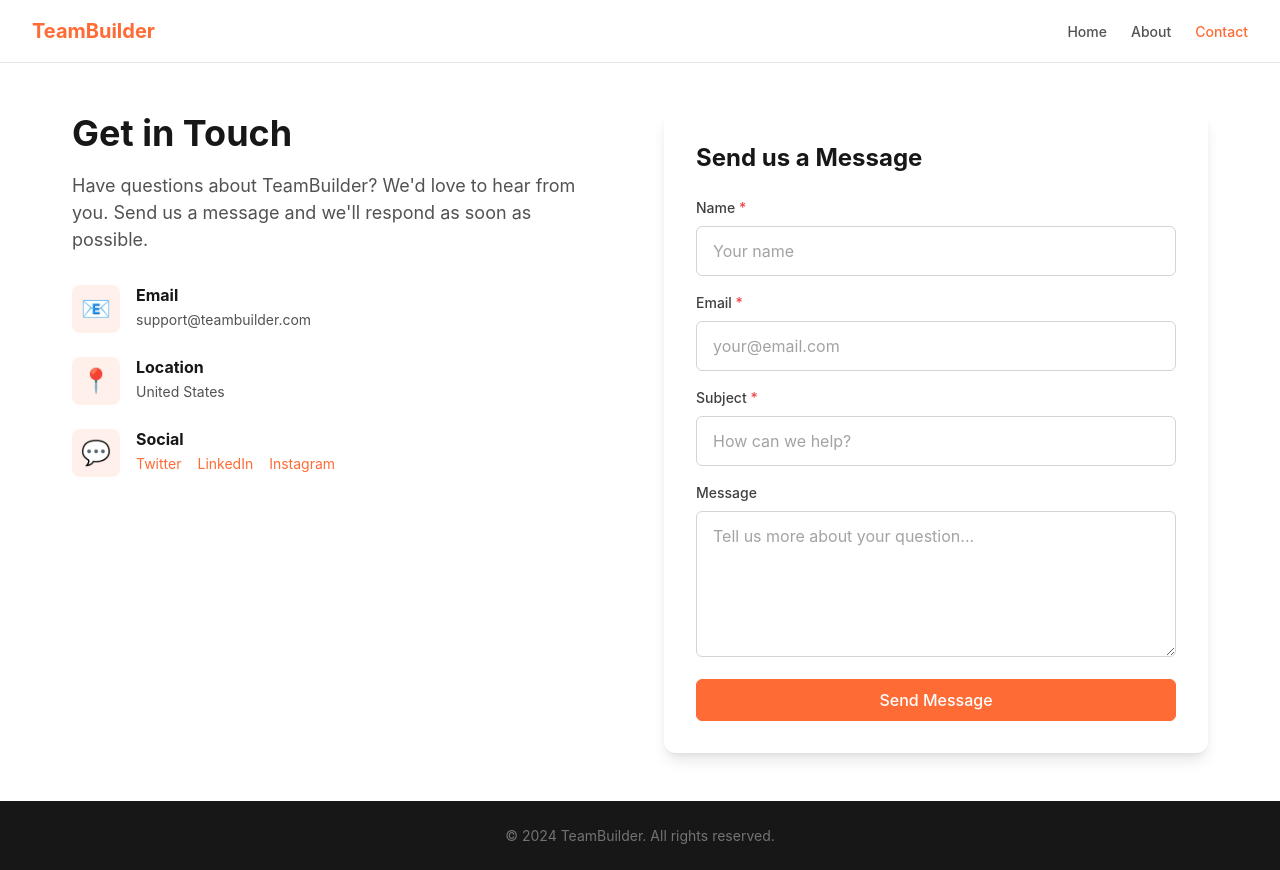
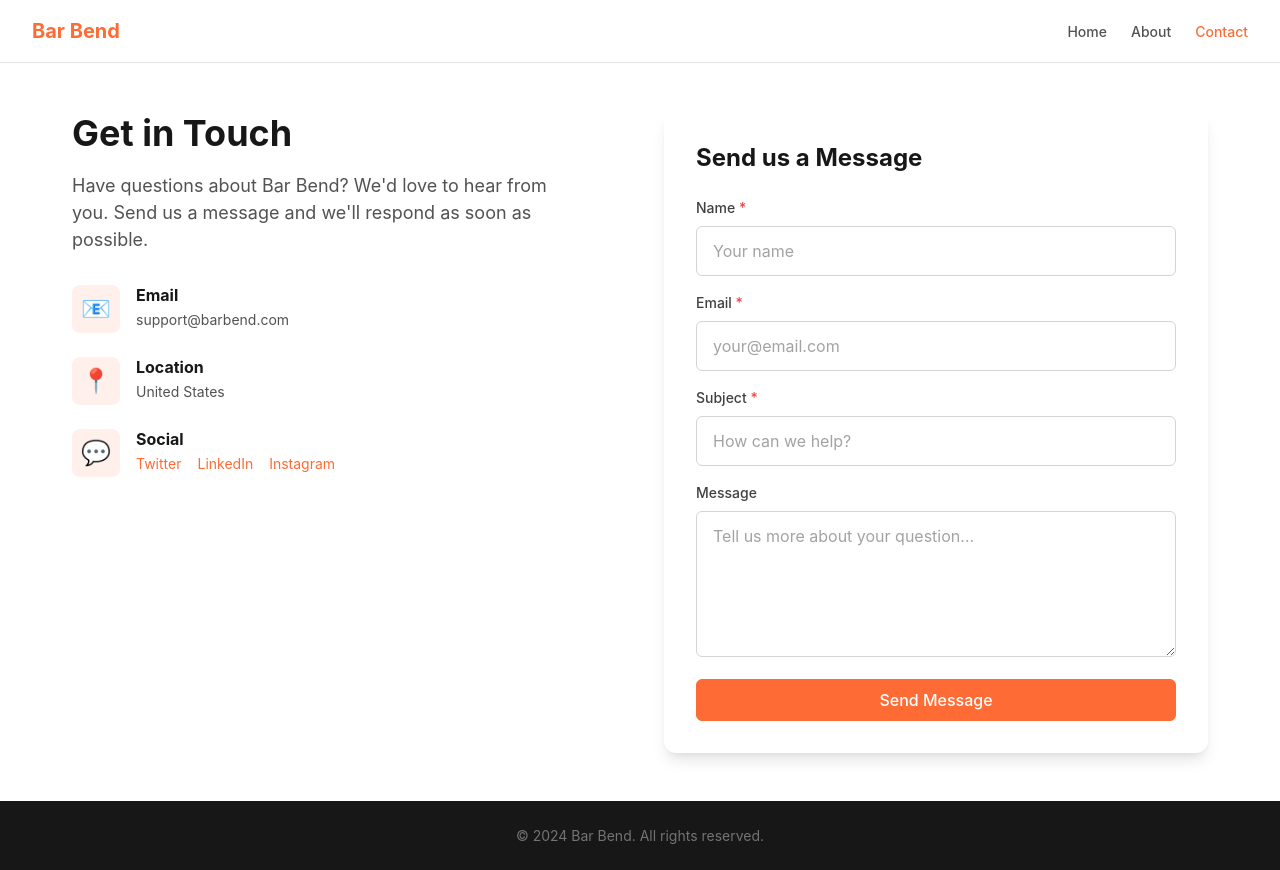
Before and after one commit to RunThatCode69/BentBarTest1, a React (Create React App) app in the folder client/: page /contact in a window 1280 px wide. Built offline with nearby package versions, Linux system fonts and the light colour scheme; no server answers.

Commit message:
Rename TeamBuilder to Bar Bend throughout the app

```diff
--- a/client/package.json
+++ b/client/package.json
@@ -1,5 +1,5 @@
 {
-  "name": "teambuilder-client",
+  "name": "barbend-client",
   "version": "0.1.0",
   "private": true,
   "dependencies": {
--- a/client/public/index.html
+++ b/client/public/index.html
@@ -5,10 +5,10 @@
     <link rel="icon" href="%PUBLIC_URL%/favicon.ico" />
     <meta name="viewport" content="width=device-width, initial-scale=1" />
     <meta name="theme-color" content="#FF6B35" />
-    <meta name="description" content="TeamBuilder - Workout Management for Coaches and Athletes" />
+    <meta name="description" content="Bar Bend - Workout Management for Coaches and Athletes" />
     <link rel="apple-touch-icon" href="%PUBLIC_URL%/logo192.png" />
     <link rel="manifest" href="%PUBLIC_URL%/manifest.json" />
-    <title>TeamBuilder - Workout Management</title>
+    <title>Bar Bend - Workout Management</title>
   </head>
   <body>
     <noscript>You need to enable JavaScript to run this app.</noscript>
--- a/client/src/components/auth/AthleteSignup.jsx
+++ b/client/src/components/auth/AthleteSignup.jsx
@@ -123,7 +123,7 @@
   return (
     <div className="auth-page">
       <nav className="auth-nav">
-        <Link to="/" className="nav-logo">TeamBuilder</Link>
+        <Link to="/" className="nav-logo">Bar Bend</Link>
         <Link to="/signup" className="nav-back">← Back</Link>
       </nav>
 
--- a/client/src/components/auth/CoachSignup.jsx
+++ b/client/src/components/auth/CoachSignup.jsx
@@ -111,7 +111,7 @@
   return (
     <div className="auth-page">
       <nav className="auth-nav">
-        <Link to="/" className="nav-logo">TeamBuilder</Link>
+        <Link to="/" className="nav-logo">Bar Bend</Link>
         <Link to="/signup" className="nav-back">← Back</Link>
       </nav>
 
--- a/client/src/components/auth/TrainerSignup.jsx
+++ b/client/src/components/auth/TrainerSignup.jsx
@@ -84,7 +84,7 @@
   return (
     <div className="auth-page">
       <nav className="auth-nav">
-        <Link to="/" className="nav-logo">TeamBuilder</Link>
+        <Link to="/" className="nav-logo">Bar Bend</Link>
         <Link to="/signup" className="nav-back">← Back</Link>
       </nav>
 
--- a/client/src/components/common/Navbar.jsx
+++ b/client/src/components/common/Navbar.jsx
@@ -45,7 +45,7 @@
     <nav className="navbar">
       <div className="navbar-container">
         <Link to={user?.role === 'coach' ? '/coach/dashboard' : user?.role === 'athlete' ? '/athlete/dashboard' : '/'} className="navbar-logo">
-          <span className="logo-text">TeamBuilder</span>
+          <span className="logo-text">Bar Bend</span>
         </Link>
 
         <div className="navbar-links">
--- a/client/src/pages/About.jsx
+++ b/client/src/pages/About.jsx
@@ -39,7 +39,7 @@
   return (
     <div className="about-page">
       <nav className="about-nav">
-        <Link to="/" className="nav-logo">TeamBuilder</Link>
+        <Link to="/" className="nav-logo">Bar Bend</Link>
         <div className="nav-links">
           <Link to="/" className="nav-link">Home</Link>
           <Link to="/about" className="nav-link active">About</Link>
@@ -50,7 +50,7 @@
       <section className="about-hero">
         <div className="container">
           <h1>Transform Your Team's Training</h1>
-          <p>TeamBuilder is the modern solution for coaches and athletes to manage workouts, track progress, and achieve their goals together.</p>
+          <p>Bar Bend is the modern solution for coaches and athletes to manage workouts, track progress, and achieve their goals together.</p>
         </div>
       </section>
 
@@ -86,7 +86,7 @@
 
       <footer className="about-footer">
         <div className="container">
-          <p>&copy; 2024 TeamBuilder. All rights reserved.</p>
+          <p>&copy; 2024 Bar Bend. All rights reserved.</p>
         </div>
       </footer>
     </div>
--- a/client/src/pages/Contact.jsx
+++ b/client/src/pages/Contact.jsx
@@ -33,7 +33,7 @@
   return (
     <div className="contact-page">
       <nav className="contact-nav">
-        <Link to="/" className="nav-logo">TeamBuilder</Link>
+        <Link to="/" className="nav-logo">Bar Bend</Link>
         <div className="nav-links">
           <Link to="/" className="nav-link">Home</Link>
           <Link to="/about" className="nav-link">About</Link>
@@ -44,14 +44,14 @@
       <div className="contact-content">
         <div className="contact-info">
           <h1>Get in Touch</h1>
-          <p>Have questions about TeamBuilder? We'd love to hear from you. Send us a message and we'll respond as soon as possible.</p>
+          <p>Have questions about Bar Bend? We'd love to hear from you. Send us a message and we'll respond as soon as possible.</p>
 
           <div className="contact-details">
             <div className="contact-detail">
               <div className="detail-icon">📧</div>
               <div>
                 <h3>Email</h3>
-                <p>support@teambuilder.com</p>
+                <p>support@barbend.com</p>
               </div>
             </div>
 
@@ -142,7 +142,7 @@
       </div>
 
       <footer className="contact-footer">
-        <p>&copy; 2024 TeamBuilder. All rights reserved.</p>
+        <p>&copy; 2024 Bar Bend. All rights reserved.</p>
       </footer>
     </div>
   );
--- a/client/src/pages/SignupSelect.jsx
+++ b/client/src/pages/SignupSelect.jsx
@@ -8,7 +8,7 @@
   return (
     <div className="signup-select-page">
       <nav className="signup-nav">
-        <Link to="/" className="nav-logo">TeamBuilder</Link>
+        <Link to="/" className="nav-logo">Bar Bend</Link>
       </nav>
 
       <div className="signup-select-content">
--- a/client/src/pages/TeamProgramInfo.jsx
+++ b/client/src/pages/TeamProgramInfo.jsx
@@ -20,7 +20,7 @@
   return (
     <div className="team-info-page">
       <nav className="team-info-nav">
-        <Link to="/" className="nav-logo">TeamBuilder</Link>
+        <Link to="/" className="nav-logo">Bar Bend</Link>
         <Link to="/signup" className="nav-back">← Back to Programs</Link>
       </nav>
 
--- a/package.json
+++ b/package.json
@@ -1,5 +1,5 @@
 {
-  "name": "teambuilder-app",
+  "name": "barbend-app",
   "version": "1.0.0",
   "description": "Full-stack workout management app for coaches, athletes, and trainers",
   "main": "server/server.js",
```
Also changed, not shown: 1 other file (tests, documents, lock files or other folders).
